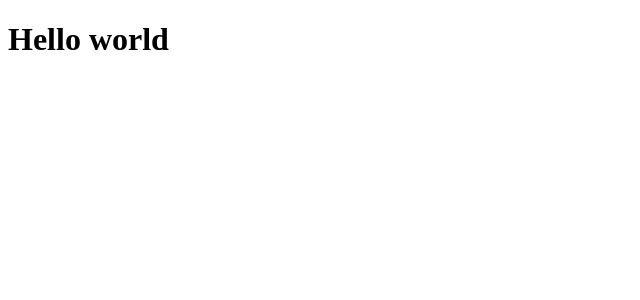
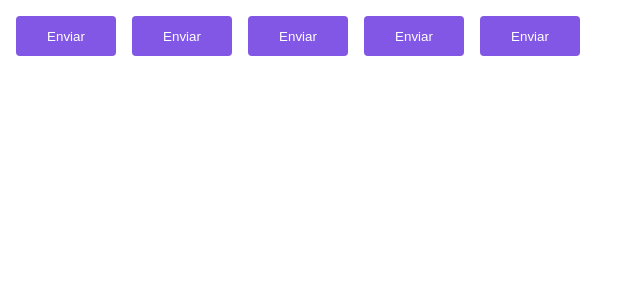
Before and after one commit to adrianoqueiroz/ignite-timer, a React (Vite) app: page / in a window 1280 px wide. Shown: the top 300 px of the page, without its empty margins (0-640 px from the left). Built offline with nearby package versions, Linux system fonts and the light colour scheme.

Commit message:
Configuring styled-components

```diff
--- a/package.json
+++ b/package.json
@@ -9,11 +9,13 @@
   },
   "dependencies": {
     "react": "^18.0.0",
-    "react-dom": "^18.0.0"
+    "react-dom": "^18.0.0",
+    "styled-components": "^5.3.5"
   },
   "devDependencies": {
     "@types/react": "^18.0.0",
     "@types/react-dom": "^18.0.0",
+    "@types/styled-components": "^5.1.25",
     "@vitejs/plugin-react": "^1.3.0",
     "typescript": "^4.6.3",
     "vite": "^2.9.9"
--- a/src/App.tsx
+++ b/src/App.tsx
@@ -1,6 +1,17 @@
+import { ThemeProvider } from "styled-components";
+import { Button } from "./components/Button";
+import { defaultTheme } from "./styles/themes/default";
+
+
 export function App() {
 
   return (
-    <h1>Hello world</h1>
+    <ThemeProvider theme={defaultTheme}>
+      <Button variant="primary"/>
+      <Button variant="secondary"/>
+      <Button variant="success"/>
+      <Button variant="danger"/>
+      <Button />
+    </ThemeProvider>
   )
 }
--- /dev/null
+++ b/src/components/Button.styles.ts
@@ -0,0 +1,30 @@
+import styled, { css } from "styled-components";
+
+export type ButtonVariant = 'primary' | 'secondary' | 'danger' | 'success';
+
+interface ButtonContainerProps {
+  variant: ButtonVariant;
+}
+
+const buttonVariants = {
+  primary: 'purple',
+  secondary: 'orange',
+  danger: 'red',
+  success: 'green'
+};
+
+export const ButtonContainer = styled.button<ButtonContainerProps>`
+  width: 100px;
+  height: 40px;
+  border-radius: 4px;
+  margin: 8px;
+  border: 0;
+
+  background-color: ${props => props.theme.primary};
+  color: ${props => props.theme.white};
+  /* ${props => {
+    return css`
+      background-color: ${buttonVariants[props.variant]}
+    `
+  }} */
+`
--- /dev/null
+++ b/src/components/Button.tsx
@@ -0,0 +1,8 @@
+import { ButtonContainer, ButtonVariant } from './Button.styles';
+
+interface ButtonProps {
+  variant?: ButtonVariant;
+}
+export function Button({variant = 'primary'}:ButtonProps) {
+  return <ButtonContainer variant={variant}>Enviar</ButtonContainer>
+}
--- /dev/null
+++ b/src/styles/themes/default.ts
@@ -0,0 +1,5 @@
+export const defaultTheme = {
+  white: 'white',
+  primary: '#8257e6',
+  secondary: 'orange',
+}
```
Also changed, not shown: src/styles/@types/styled.d.ts (added, +8 -0 lines), 1 other file (tests, documents, lock files or other folders).
